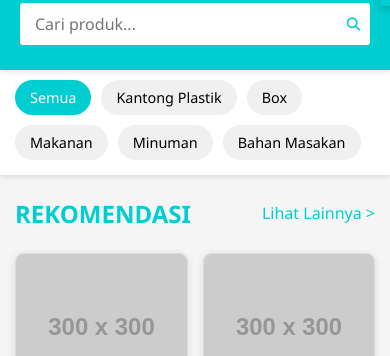
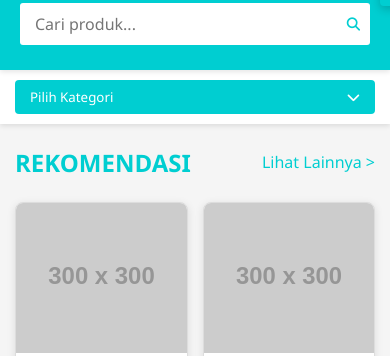
Before and after one commit to oktovaaaaa/Website-Rejeki-Pelastik, a plain HTML site: page index.html in a window 390 px wide. Shown: the part 94-450 px from the top of the page. Drawn offline with Linux system fonts and the light colour scheme; placeholder pictures from the web are drawn by us.

Commit message:
Perbaikan kategori

```diff
--- a/index.html
+++ b/index.html
@@ -104,15 +104,50 @@
             background-color: #fff;
             box-shadow: 0 2px 5px rgba(0,0,0,0.1);
             padding: 10px 0;
+            position: sticky;
+            top: 70px;
+            z-index: 99;
+        }
+
+        .categories-container {
+            max-width: 1200px;
+            margin: 0 auto;
+            padding: 0 15px;
+            position: relative;
+        }
+
+        .categories-toggle {
+            display: none;
+            padding: 8px 15px;
+            background-color: #00CED1;
+            color: white;
+            border: none;
+            border-radius: 4px;
+            cursor: pointer;
+            width: 100%;
+            text-align: left;
+            font-weight: 500;
+            position: relative;
+        }
+
+        .categories-toggle::after {
+            content: '\f078';
+            font-family: 'Font Awesome 5 Free';
+            font-weight: 900;
+            position: absolute;
+            right: 15px;
+            top: 50%;
+            transform: translateY(-50%);
+        }
+
+        .categories-toggle.open::after {
+            content: '\f077';
         }
 
         .categories {
             display: flex;
             justify-content: center;
             flex-wrap: wrap;
-            max-width: 1200px;
-            margin: 0 auto;
-            padding: 0 15px;
             gap: 10px;
         }
 
@@ -714,6 +749,37 @@
             .product-detail-image, .product-detail-info {
                 min-width: 100%;
             }
+
+            /* Navigation responsive */
+            nav {
+                top: 60px;
+            }
+
+            .categories-toggle {
+                display: block;
+            }
+
+            .categories {
+                display: none;
+                flex-direction: column;
+                gap: 5px;
+                margin-top: 10px;
+                padding: 10px;
+                background-color: white;
+                border-radius: 4px;
+                box-shadow: 0 2px 5px rgba(0,0,0,0.1);
+            }
+
+            .categories.open {
+                display: flex;
+            }
+
+            .category-btn {
+                width: 100%;
+                text-align: left;
+                border-radius: 4px;
+                margin-bottom: 5px;
+            }
         }
 
         @media (max-width: 480px) {
@@ -740,10 +806,8 @@
                 top: 70px;
             }
 
-            .categories {
-                overflow-x: auto;
-                justify-content: flex-start;
-                padding-bottom: 5px;
+            nav {
+                top: 55px;
             }
         }
     </style>
@@ -768,13 +832,16 @@
 
     <!-- Navigation -->
     <nav>
-        <div class="categories">
+        <div class="categories-container">
+            <button class="categories-toggle" id="categoriesToggle">Pilih Kategori</button>
+            <div class="categories" id="categories">
                 <button class="category-btn active" data-category="all">Semua</button>
                 <button class="category-btn" data-category="kantong-plastik">Kantong Plastik</button>
                 <button class="category-btn" data-category="box">Box</button>
                 <button class="category-btn" data-category="makanan">Makanan</button>
                 <button class="category-btn" data-category="minuman">Minuman</button>
                 <button class="category-btn" data-category="bahan-masakan">Bahan Masakan</button>
+            </div>
         </div>
     </nav>
 
@@ -965,6 +1032,8 @@
         const customAlert = document.getElementById('customAlert');
         const alertIcon = document.getElementById('alertIcon');
         const alertMessage = document.getElementById('alertMessage');
+        const categoriesToggle = document.getElementById('categoriesToggle');
+        const categories = document.getElementById('categories');
 
         // Show custom alert
         function showAlert(message, type = 'success') {
@@ -1293,7 +1362,19 @@
                 button.classList.add('active');
                 currentCategory = button.getAttribute('data-category');
                 displayProducts();
+
+                // Close categories dropdown on mobile after selection
+                if (window.innerWidth <= 768) {
+                    categories.classList.remove('open');
+                    categoriesToggle.classList.remove('open');
+                }
             });
+        });
+
+        // Toggle categories dropdown on mobile
+        categoriesToggle.addEventListener('click', () => {
+            categories.classList.toggle('open');
+            categoriesToggle.classList.toggle('open');
         });
 
         // Search functionality
```
Lines whose indentation alone changed are shown as unchanged.
